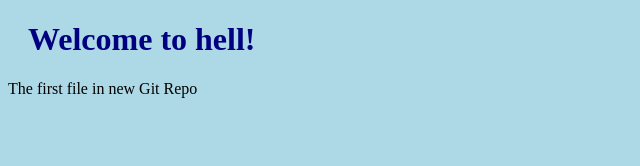
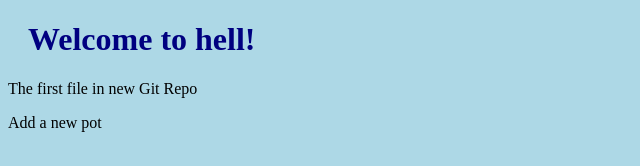
Before and after one commit to ykorneff/my-git-tutorial, a plain HTML site: page index.html in a window 1280 px wide. Shown: the full height of the page, 0-640 px from the left. Drawn offline with Linux system fonts and the light colour scheme.

Commit message:
Updated index.html with a new line

```diff
--- a/index.html
+++ b/index.html
@@ -7,5 +7,6 @@
     <body>
         <h1>Welcome to hell!</h1>
         <p>The first file in new Git Repo</p>
+        <p>Add a new pot</p>
     </body>
 </html>
```
